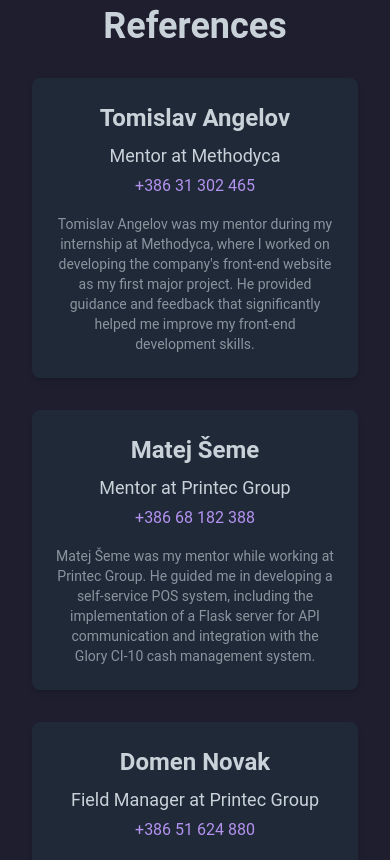
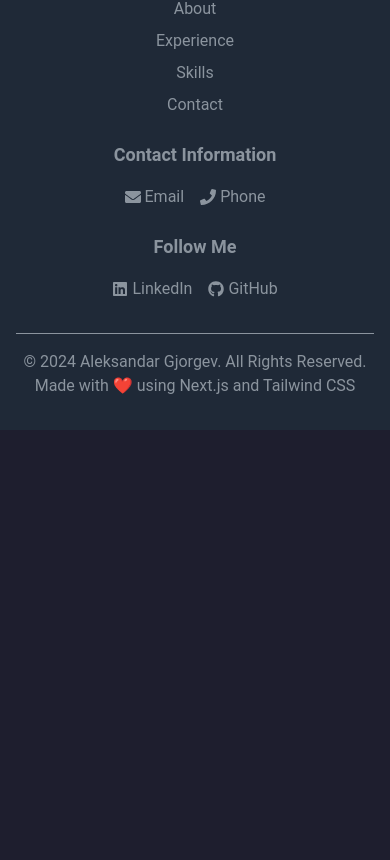
Before and after one commit to AleksandarGjorgev/portfolio, a Next.js app: page / in a window 390 px wide. Shown: the part 8204-9064 px from the top of the page. After the commit the page ends 8634 px from the top, so only its background shows below. Built offline with nearby package versions, Linux system fonts and the light colour scheme.

Commit message:
Popravki

```diff
--- a/src/app/page.js
+++ b/src/app/page.js
@@ -5,7 +5,6 @@ import About from "@/components/About";
 import Journey from "@/components/Journey";
 import Skills from "@/components/Skills";
 import Contact from "@/components/Contact";
-import ContactReferences from "@/components/References";
 
 export default function HomePage() {
   return (
@@ -51,15 +50,6 @@ export default function HomePage() {
       >
         <Contact />
       </motion.section>
-      <hr className="m-10 border-t border-muted my-12" />
-      <motion.section
-        id="references"
-        initial={{ opacity: 0 }}
-        animate={{ opacity: 1 }}
-        transition={{ duration: 0.5, delay: 0.8 }}
-      >
-        <ContactReferences />
-      </motion.section>
     </motion.div>
   );
 }
--- a/src/components/References.js
+++ /dev/null
@@ -1,51 +0,0 @@
-import { motion } from "framer-motion";
-
-const mentors = [
-  {
-    name: "Tomislav Angelov",
-    title: "Mentor at Methodyca",
-    contact: "+386 31 302 465",
-    description: "Tomislav Angelov was my mentor during my internship at Methodyca, where I worked on developing the company's front-end website as my first major project. He provided guidance and feedback that significantly helped me improve my front-end development skills."
-  },
-  {
-    name: "Matej Šeme",
-    title: "Mentor at Printec Group",
-    contact: "+386 68 182 388",
-    description: "Matej Šeme was my mentor while working at Printec Group. He guided me in developing a self-service POS system, including the implementation of a Flask server for API communication and integration with the Glory CI-10 cash management system."
-  },
-  {
-    name: "Domen Novak",
-    title: "Field Manager at Printec Group",
-    contact: "+386 51 624 880",
-    description: "Domen Novak was my first point of contact with Printec Group. I initially worked in the field as a technician under his supervision, which provided me with practical experience. Later, I was moved to the development team at Printec Group."
-  }
-];
-
-export default function ContactReferences() {
-  return (
-    <motion.section
-      className="w-full mb-20 p-8 text-center text-primary"
-      initial={{ opacity: 0 }}
-      animate={{ opacity: 1 }}
-      transition={{ duration: 0.7, ease: "easeOut" }}
-    >
-      <h2 className="text-4xl font-bold mb-8">Mentors and References</h2>
-      <div className="grid grid-cols-1 md:grid-cols-2 lg:grid-cols-3 gap-8">
-        {mentors.map((mentor, index) => (
-          <motion.div
-            key={index}
-            className="p-6 bg-card shadow-md rounded-lg"
-            initial={{ y: 20, opacity: 0 }}
-            animate={{ y: 0, opacity: 1 }}
-            transition={{ duration: 0.5, delay: index * 0.2 }}
-          >
-            <h3 className="text-2xl font-semibold mb-2">{mentor.name}</h3>
-            <p className="text-lg mb-1">{mentor.title}</p>
-            <p className="text-secondary mb-4">{mentor.contact}</p>
-            <p className="text-sm text-muted">{mentor.description}</p>
-          </motion.div>
-        ))}
-      </div>
-    </motion.section>
-  );
-}
```
